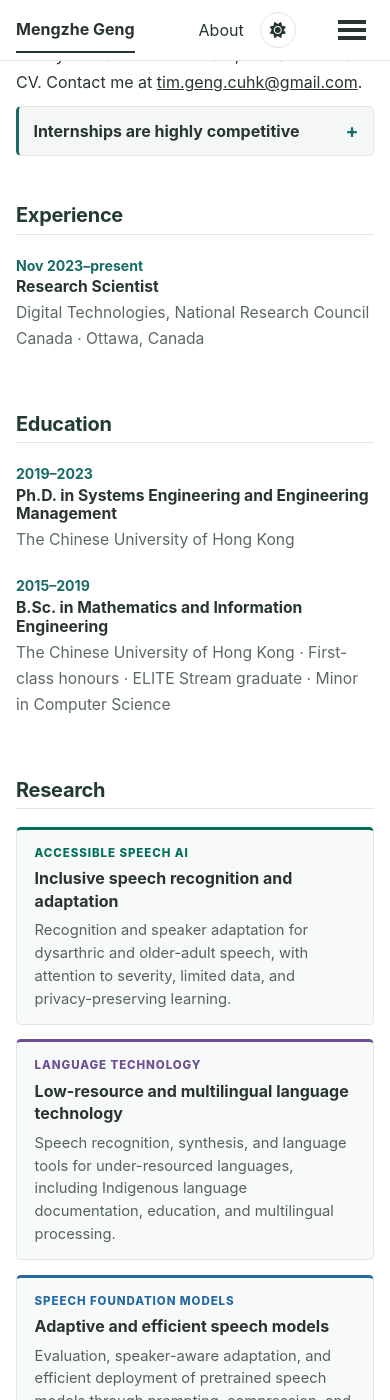
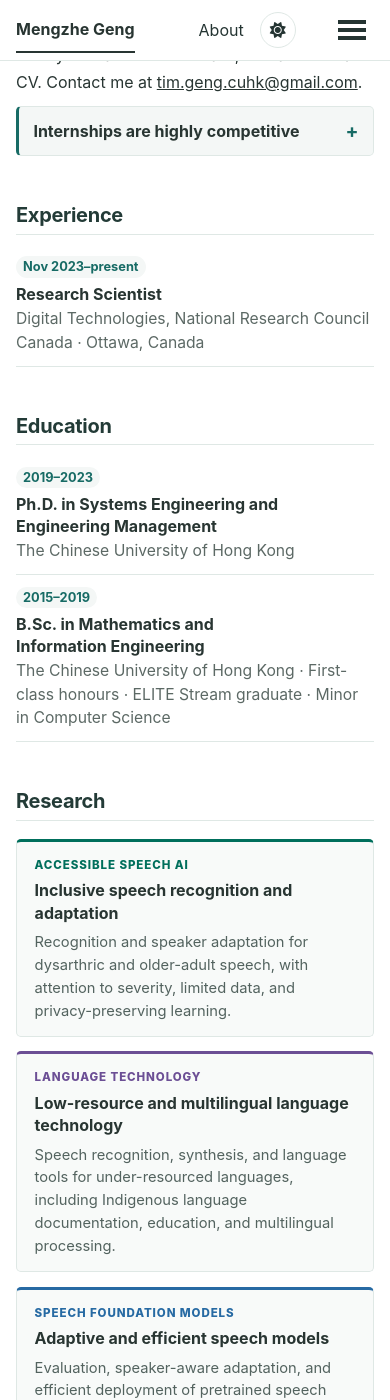
Before and after one commit to MENGZHEGENG/MENGZHEGENG.github.io, a Jekyll site: the page built from _pages/about.md, in a window 390 px wide and 1400 px high, scrolled down 1326 px. Built offline with Jekyll 4.4.1, drawn with Linux system fonts in a browser that asks for light colours.

Commit message:
Refine mobile experience and education layout

```diff
--- a/_sass/_custom.scss
+++ b/_sass/_custom.scss
@@ -1184,8 +1184,39 @@ html[data-theme="dark"] .timeline-row {
   }
 
   .timeline-entry {
-    grid-template-columns: 1fr;
-    gap: 0.05em;
+    grid-template-columns: minmax(0, 1fr);
+    gap: 0.38em;
+    padding: 0.72em 0;
+    border-bottom: 1px solid var(--global-border-color);
+  }
+
+  .timeline-entry > div {
+    min-width: 0;
+  }
+
+  .timeline-date {
+    display: inline-block;
+    width: fit-content;
+    max-width: 100%;
+    padding: 0.08em 0.55em;
+    border-radius: 999px;
+    background: var(--site-surface-muted);
+    font-size: 0.8em;
+    line-height: 1.5;
+    overflow-wrap: anywhere;
+  }
+
+  .timeline-entry h3 {
+    margin-bottom: 0.12em;
+    font-size: 1em;
+    line-height: 1.35;
+    text-wrap: pretty;
+  }
+
+  .timeline-entry p {
+    margin-bottom: 0;
+    line-height: 1.5;
+    overflow-wrap: anywhere;
   }
 }
 
```
